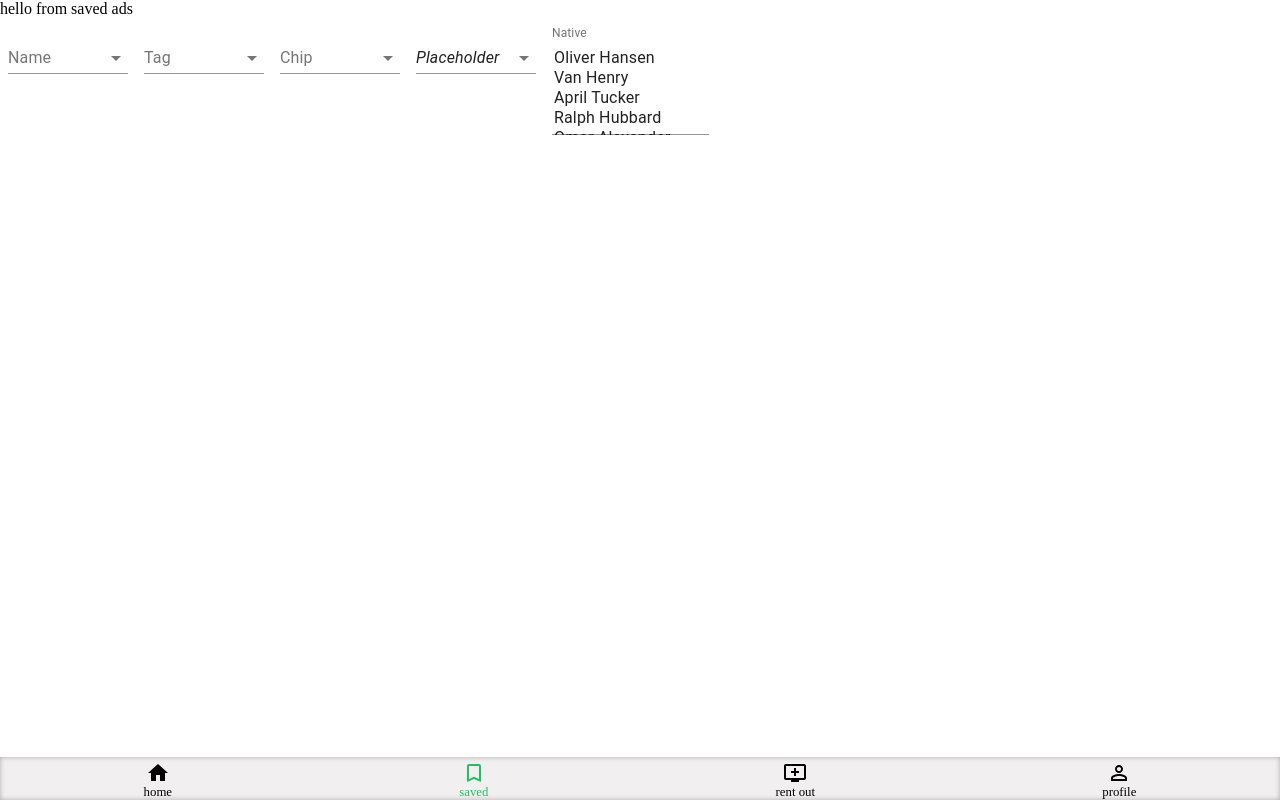
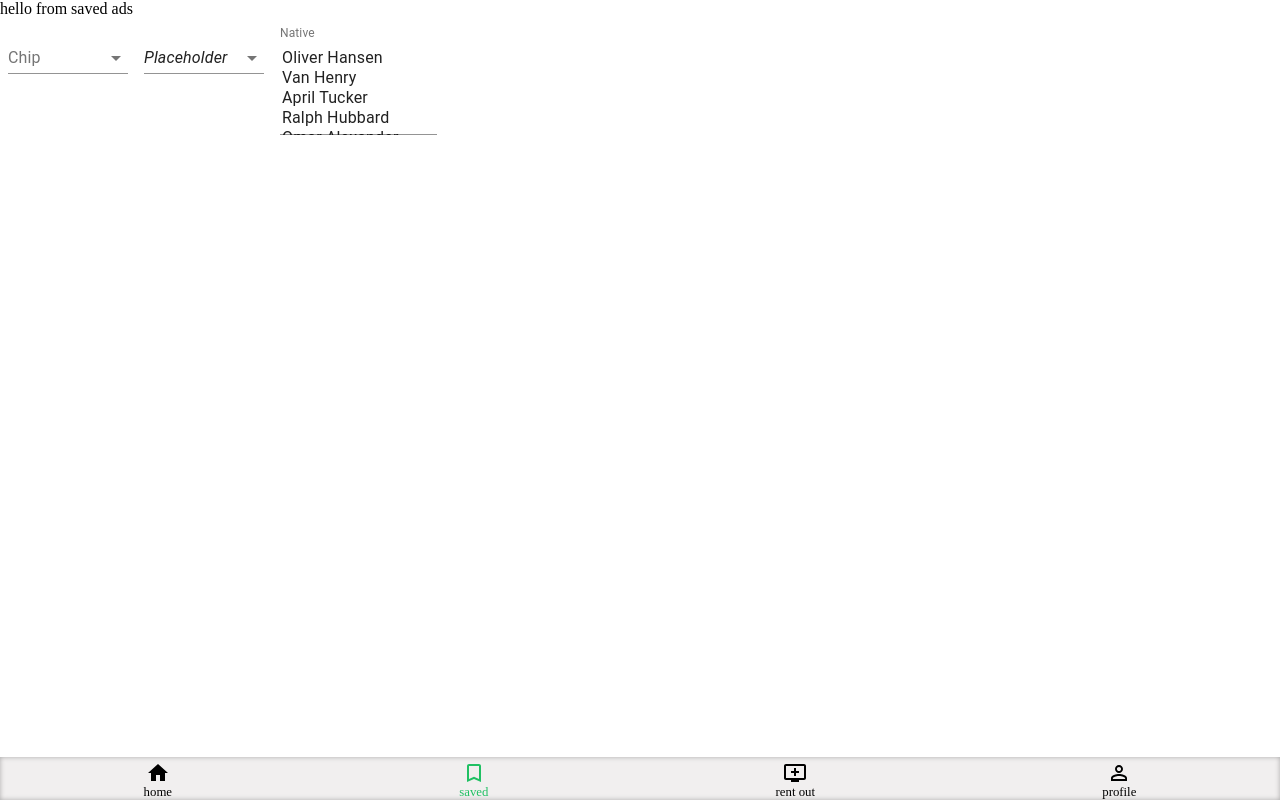
Before and after one commit to chukwudinweze/qurent, a React (Create React App) app: page /saved-ads in a window 1280 px wide. Built offline with nearby package versions, Linux system fonts and the light colour scheme; a web font is replaced by a local one.

Commit message:
added terms and condtions

```diff
--- a/src/Styles/pageHeader.css
+++ b/src/Styles/pageHeader.css
@@ -1,3 +1,7 @@
+.header__wrapper {
+  padding-bottom: 5rem;
+}
+
 .page__header {
   background: var(--white);
   width: 100%;
--- a/src/components/FaciliProp.js
+++ b/src/components/FaciliProp.js
@@ -84,48 +84,6 @@ export default function MultipleSelect() {
   return (
     <div>
       <FormControl className={classes.formControl}>
-        <InputLabel id="demo-mutiple-name-label">Name</InputLabel>
-        <Select
-          labelId="demo-mutiple-name-label"
-          id="demo-mutiple-name"
-          multiple
-          value={personName}
-          onChange={handleChange}
-          input={<Input />}
-          MenuProps={MenuProps}
-        >
-          {names.map((name) => (
-            <MenuItem
-              key={name}
-              value={name}
-              style={getStyles(name, personName, theme)}
-            >
-              {name}
-            </MenuItem>
-          ))}
-        </Select>
-      </FormControl>
-      <FormControl className={classes.formControl}>
-        <InputLabel id="demo-mutiple-checkbox-label">Tag</InputLabel>
-        <Select
-          labelId="demo-mutiple-checkbox-label"
-          id="demo-mutiple-checkbox"
-          multiple
-          value={personName}
-          onChange={handleChange}
-          input={<Input />}
-          renderValue={(selected) => selected.join(", ")}
-          MenuProps={MenuProps}
-        >
-          {names.map((name) => (
-            <MenuItem key={name} value={name}>
-              <Checkbox checked={personName.indexOf(name) > -1} />
-              <ListItemText primary={name} />
-            </MenuItem>
-          ))}
-        </Select>
-      </FormControl>
-      <FormControl className={classes.formControl}>
         <InputLabel id="demo-mutiple-chip-label">Chip</InputLabel>
         <Select
           labelId="demo-mutiple-chip-label"
--- a/src/components/PageHeader.js
+++ b/src/components/PageHeader.js
@@ -4,11 +4,14 @@ import "../Styles/pageHeader.css";
 
 const PageHeader = ({ titleLeft, titleRight }) => {
   return (
+    <div className="header__wrapper">
       <header className="page__header">
         {titleLeft && (
           <article className="title__left">
             <button className="arrow__back__icon">
-            <ArrowBackIosIcon style={{ fontSize: "2rem", color: "#20c063" }} />
+              <ArrowBackIosIcon
+                style={{ fontSize: "2rem", color: "#20c063" }}
+              />
             </button>
             <p>{titleLeft}</p>
           </article>
@@ -19,6 +22,7 @@ const PageHeader = ({ titleLeft, titleRight }) => {
           </article>
         )}
       </header>
+    </div>
   );
 };
 
--- a/src/components/PostProperty.js
+++ b/src/components/PostProperty.js
@@ -9,6 +9,7 @@ import {
   Checkbox,
   ClickAwayListener,
   FormControl,
+  FormControlLabel,
   IconButton,
   Input,
   InputAdornment,
@@ -29,44 +30,28 @@ import NumberOfRooms from "./NumberOfRooms";
 import PropertyFacilities from "./PropertyFacilities";
 import NairaSymbol from "./NairaSymbol";
 
-const ITEM_HEIGHT = 48;
+const ITEM_HEIGHT = 80;
 const ITEM_PADDING_TOP = 8;
 const MenuProps = {
   PaperProps: {
     style: {
       maxHeight: ITEM_HEIGHT * 4.5 + ITEM_PADDING_TOP,
-      width: 250,
+      width: "95vw",
     },
   },
 };
 
 const useStyles = makeStyles((theme) => ({
   root: {
-    marginTop: "4rem",
-    marginBottom: "3rem",
-    width: "100%",
     "& .MuiTextField-root": {
       marginBottom: "1rem",
       width: "100%",
-      focused: {
-        borderColor: "green",
-      },
     },
   },
   formControl: {
     margin: theme.spacing(1),
     minWidth: 120,
-    maxWidth: 300,
-  },
-  chips: {
-    display: "flex",
-    flexWrap: "wrap",
-  },
-  chip: {
-    margin: 2,
-  },
-  noLabel: {
-    marginTop: theme.spacing(3),
+    maxWidth: 270,
   },
 }));
 
@@ -79,6 +64,7 @@ const validationSchema = yup.object({
   propertyCondition: yup.string().required("Required"),
   numberOfRooms: yup.string().required("Required"),
   amount: yup.number("input must be number").required("Required"),
+  acceptTerms: yup.bool().oneOf([true], "Accept Terms & Conditions"),
 });
 const onSubmit = (value) => {
   console.log(value);
@@ -131,6 +117,7 @@ const PostProperty = () => {
     description: "",
     propertyFacilities: [],
     amount: "",
+    acceptTerms: false,
   };
   return (
     <Formik
@@ -143,7 +130,15 @@ const PostProperty = () => {
         console.log(formik.values);
         return (
           <div className={classes.root}>
-            <Form style={{ padding: "0 2rem", border: "1px solid red" }}>
+            <Form
+              style={{
+                padding: "0 2rem",
+                border: "1px solid red",
+                // marginTop: "4rem",
+                marginBottom: "3rem",
+                width: "100%",
+              }}
+            >
               <div>
                 <TextField
                   id="category"
@@ -293,16 +288,6 @@ const PostProperty = () => {
                             </IconButton>
                           </span>
                         ))}
-                        {/* <Button
-                          type="button"
-                          variant="contained"
-                          onClick={() => push("")}
-                        >
-                          <AddCircleIcon />
-                          {pictures.length > 0
-                            ? "Add More Pictures"
-                            : "Add Picture"}
-                        </Button> */}
 
                         <Button
                           style={{ width: "80%" }}
@@ -316,20 +301,6 @@ const PostProperty = () => {
                             ? "Add More Pictures"
                             : "Add Picture"}
                         </Button>
-                        {/* <button
-                          type="button"
-                          style={{
-                            display: "flex",
-                            justifyContent: "center",
-                            alignItems: "center",
-                          }}
-                          onClick={() => push("")}
-                        >
-                          <AddCircleIcon />
-                          {pictures.length > 0
-                            ? "Add More Pictures"
-                            : "Add Picture"}
-                        </button> */}
                       </div>
                     );
                   }}
@@ -414,9 +385,10 @@ const PostProperty = () => {
                     Facilities
                   </InputLabel>
                   <Select
-                    style={{ minWidth: "20rem" }}
+                    style={{ minWidth: "18rem", marginBottom: "1rem" }}
                     labelId="facilities-label"
                     id="facilities"
+                    name="propertyFacilities"
                     multiple
                     value={formik.values.propertyFacilities || ""}
                     // onchange, push selected item to the empty array(propertyFacility initialValue)
@@ -460,6 +432,19 @@ const PostProperty = () => {
                   }}
                 />
               </div>
+              <div>
+                <FormControlLabel
+                  control={
+                    <Checkbox
+                      checked={formik.values.acceptTerms}
+                      onChange={() => formik.setFieldValue("acceptTerms", true)}
+                      name="acceptTerms"
+                    />
+                  }
+                  label="Terms and Conditions"
+                />
+              </div>
+              <br />
               <button type="submit">submit</button>
             </Form>
           </div>
```
Lines whose indentation alone changed are shown as unchanged.
